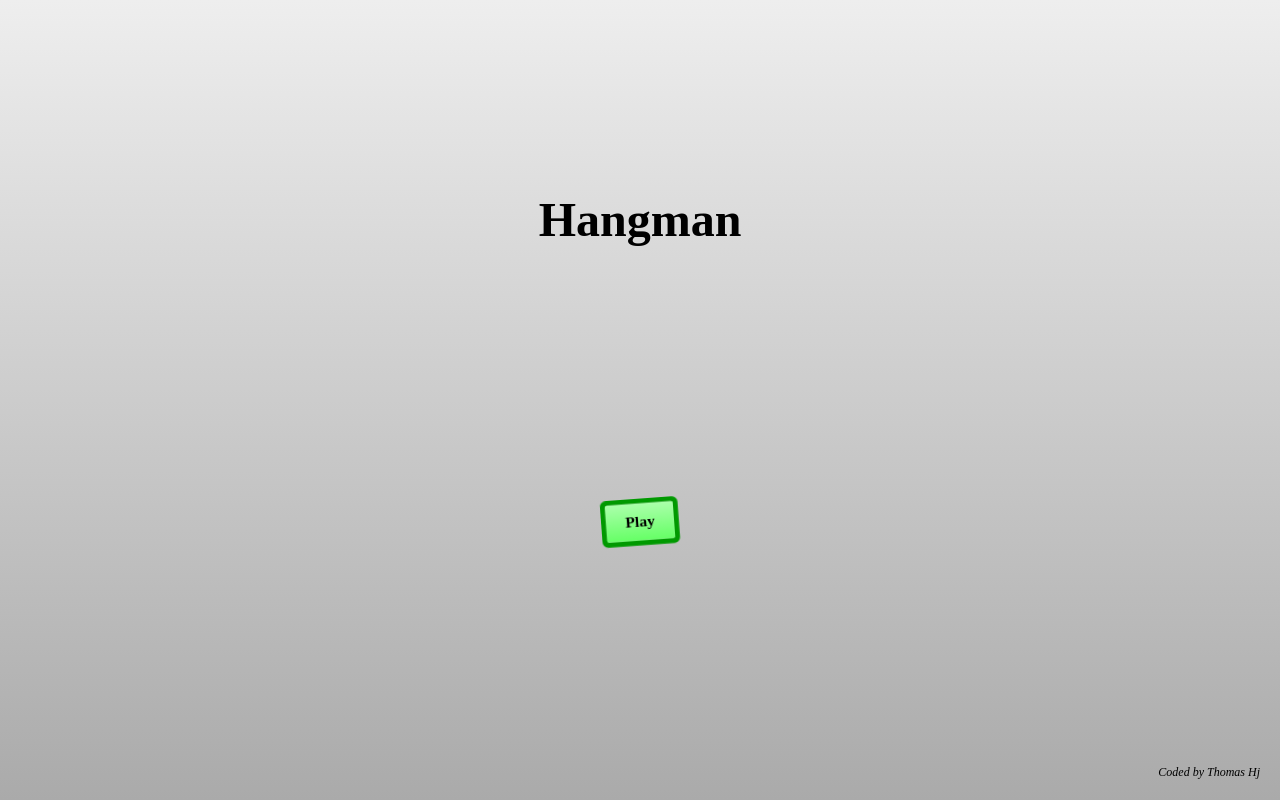
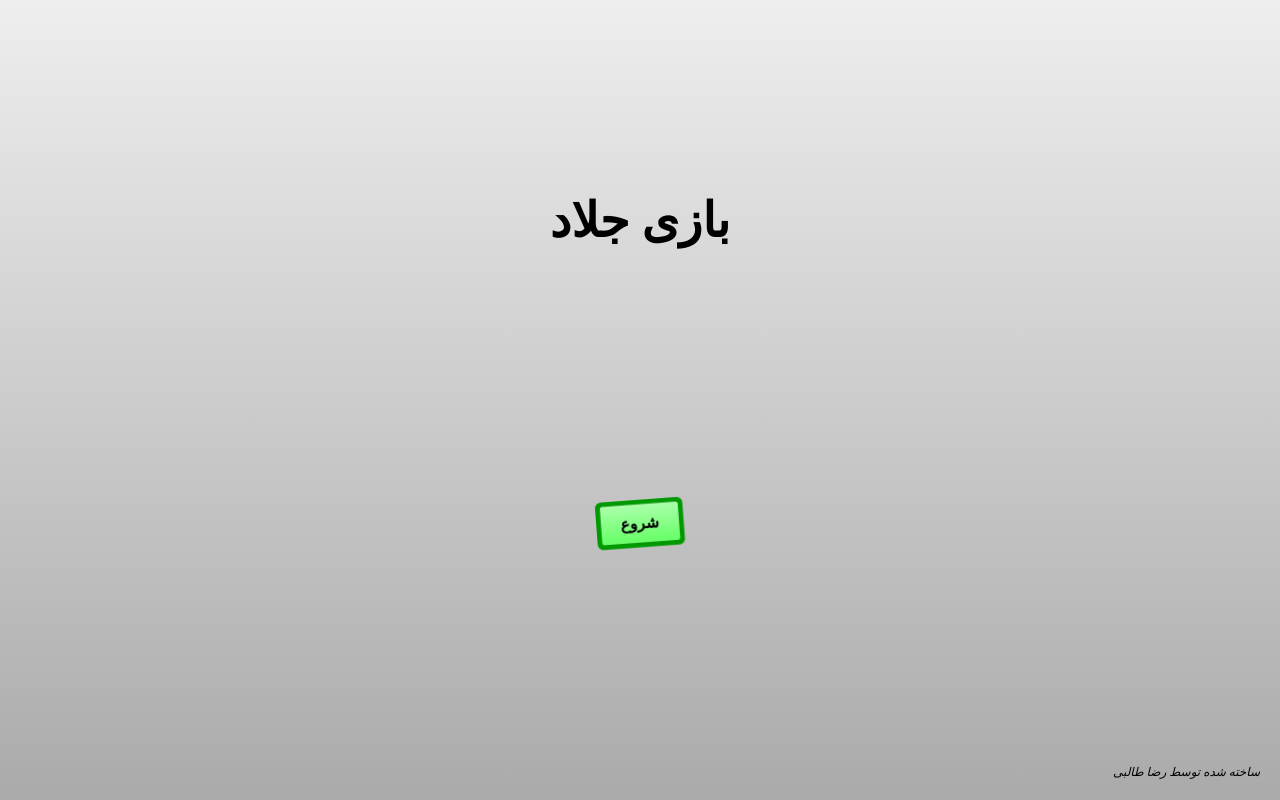
Before and after one commit to reza-talebii/guess-word, a plain HTML site: page index.html in a window 1280 px wide. Drawn offline with Linux system fonts and the light colour scheme.

Commit message:
edit html

```diff
--- a/index.html
+++ b/index.html
@@ -11,15 +11,15 @@
   <body>
     <!-- ******* PAGE START GAME ******* -->
     <div id="home">
-      <div class="title">Hangman</div>
-      <div class="button anim" id="playBtn">Play</div>
-      <div class="foother">Coded by Thomas Hj</div>
+      <div class="title">بازی جلاد</div>
+      <div class="button anim" id="playBtn">شروع</div>
+      <div class="foother">ساخته شده توسط رضا طالبی</div>
     </div>
     <!-- ******** RESULT GAME ******* -->
     <div id="result" class="h">
       <div class="title" id="rT"></div>
       <div class="body" id="rM"></div>
-      <div class="button anim">Try Again?</div>
+      <div class="button anim">تلاش دوباره؟</div>
     </div>
     <!-- ******** GAME ******* -->
     <div id="pGame">
```
